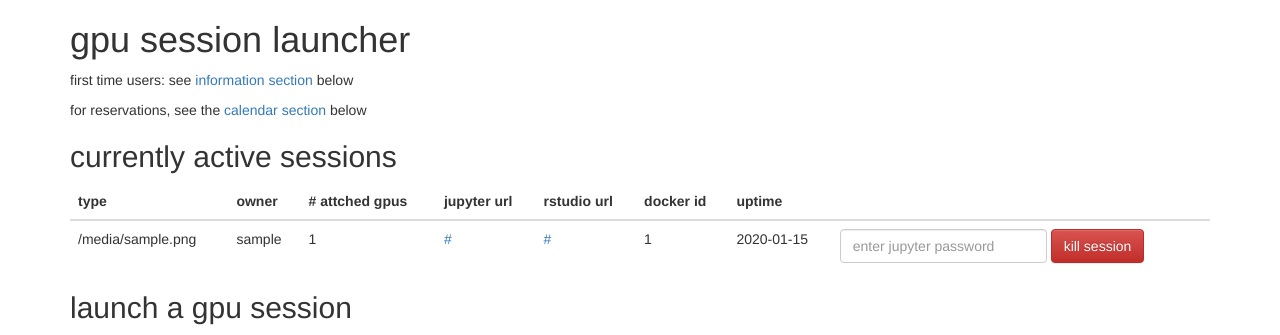
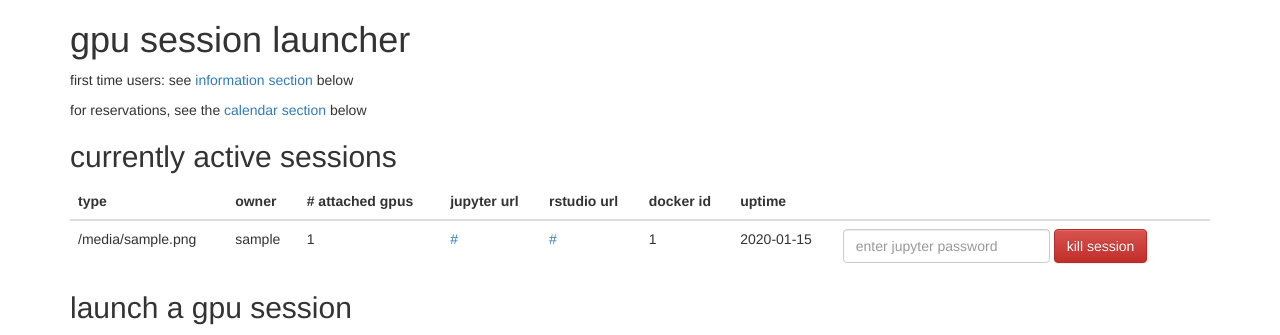
Before and after one commit to ElderResearch/gpu_launch_app, a Flask app: template templates/index.html in a window 1280 px wide. Shown: the top 335 px of the page. Run offline with Flask 2, Linux system fonts and the light colour scheme; the template is opened without the code that fills it: most values are stand-ins (such as "Sample title", 1, 10 or a date in 2020); some libraries are stand-ins or nearby versions.

Commit message:
spelling

```diff
--- a/templates/index.html
+++ b/templates/index.html
@@ -11,7 +11,7 @@
                 <tr>
                     <th scope="col">type</th>
                     <th scope="col">owner</th>
-                    <th scope="col"># attched gpus</th>
+                    <th scope="col"># attached gpus</th>
                     <th scope="col">jupyter url</th>
                     <th scope="col">rstudio url</th>
                     <th scope="col">docker id</th>
```
